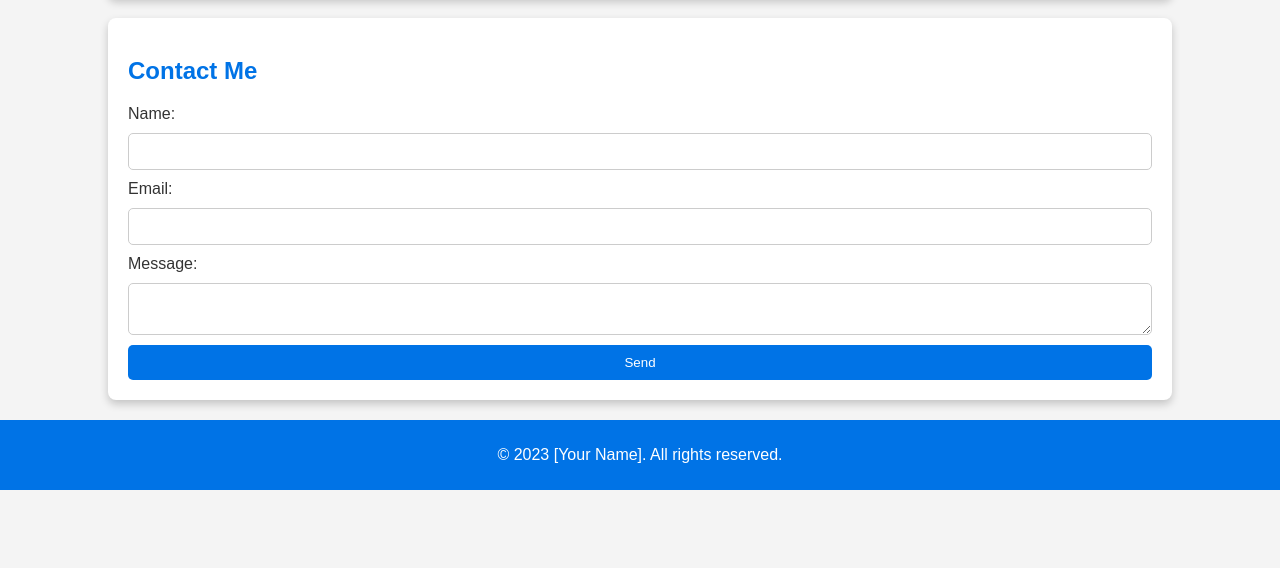
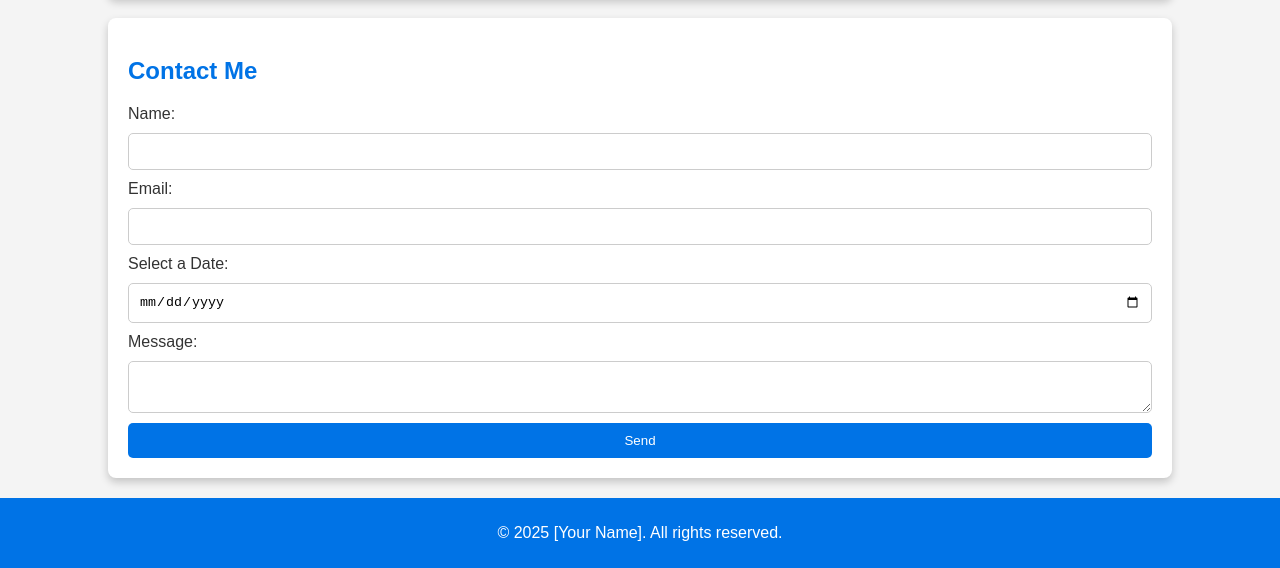
Before and after one commit to AnusriVarierWeb/EkaForest, a plain HTML site: page EkaForestWebsite/index.html in a window 1280 px wide. Shown: the part 482-1050 px from the top of the page. Before the commit the page ends 972 px from the top, so only its background shows below. Drawn offline with Linux system fonts and the light colour scheme.

Commit message:
Update index.html

```diff
--- a/EkaForestWebsite/index.html
+++ b/EkaForestWebsite/index.html
@@ -26,7 +26,7 @@
     <section id="photos">
         <h2>Photo Gallery</h2>
         <div class="gallery">
-            <img src="images/photo1.jpg" alt="Photo 1">
+            <img src="images/Screenshot 2025-01-09 191252.jpg" alt="Photo 1">
             <img src="images/photo2.jpg" alt="Photo 2">
             <img src="images/photo3.jpg" alt="Photo 3">
         </div>
@@ -41,6 +41,9 @@
             <label for="email">Email:</label>
             <input type="email" id="email" name="email" required>
 
+            <label for="date">Select a Date:</label>
+            <input type="date" id="date" name="date" required>
+
             <label for="message">Message:</label>
             <textarea id="message" name="message" required></textarea>
 
@@ -49,7 +52,7 @@
     </section>
 
     <footer>
-        <p>&copy; 2023 [Your Name]. All rights reserved.</p>
+        <p>&copy; 2025 [Your Name]. All rights reserved.</p>
     </footer>
 
     <script src="js/script.js"></script>
```
